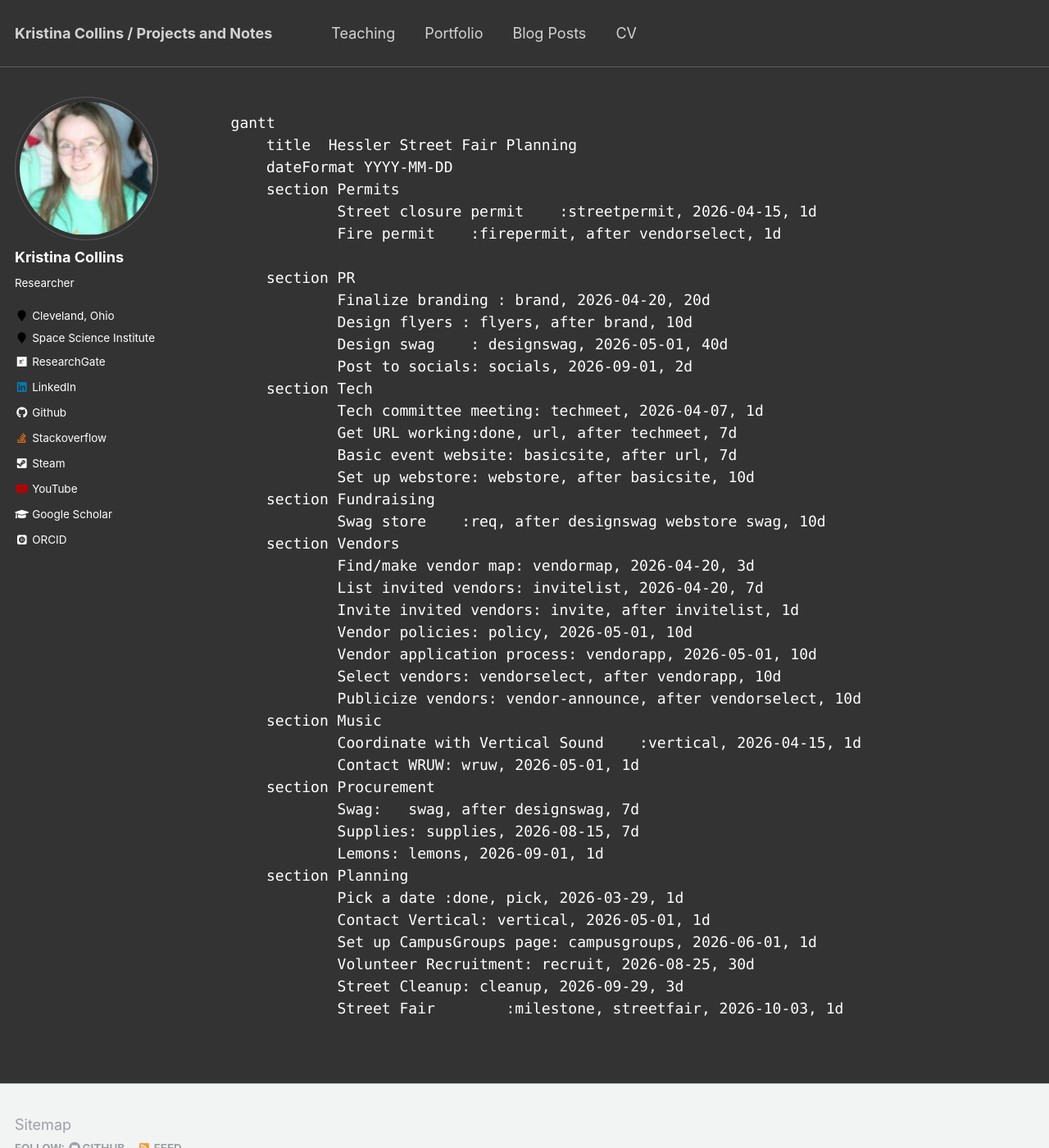
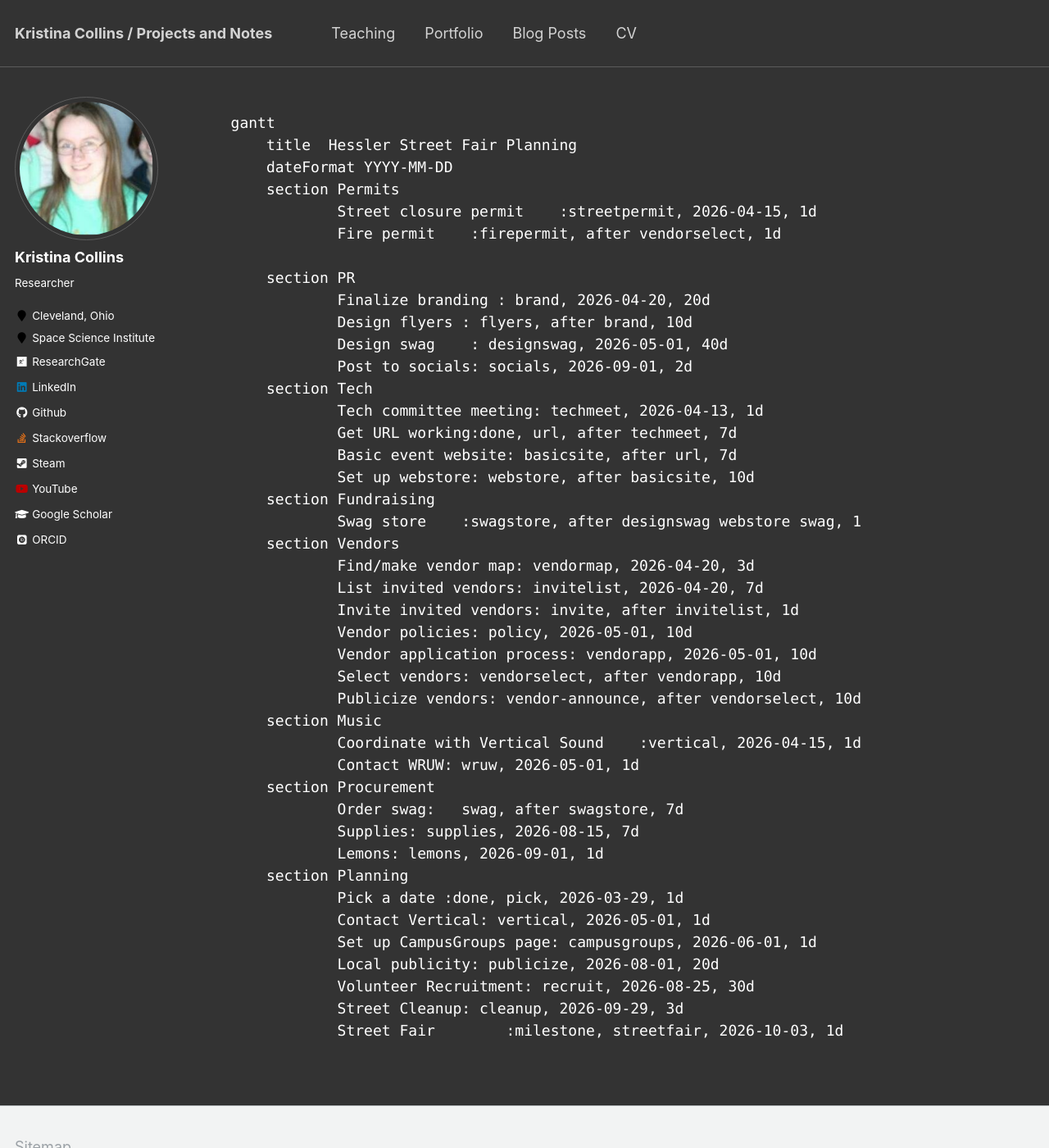
Before and after one commit to KCollins/KCollins.github.io, a Jekyll site: the page built from files/fairplan.md, in a window 1280 px wide and 1400 px high. Shown: the whole window at 82% size. Built offline with Jekyll 4.4.1, drawn with Linux system fonts in a browser that asks for light colours; some web fonts are replaced; our own code applies the rules of GitHub Pages for plain Markdown files.

Commit message:
Update fairplan.md

```diff
--- a/files/fairplan.md
+++ b/files/fairplan.md
@@ -12,12 +12,12 @@ gantt
             Design swag    : designswag, 2026-05-01, 40d
             Post to socials: socials, 2026-09-01, 2d
     section Tech
-            Tech committee meeting: techmeet, 2026-04-07, 1d
+            Tech committee meeting: techmeet, 2026-04-13, 1d
             Get URL working:done, url, after techmeet, 7d
             Basic event website: basicsite, after url, 7d
             Set up webstore: webstore, after basicsite, 10d
     section Fundraising
-            Swag store    :req, after designswag webstore swag, 10d
+            Swag store    :swagstore, after designswag webstore swag, 10d
     section Vendors
             Find/make vendor map: vendormap, 2026-04-20, 3d
             List invited vendors: invitelist, 2026-04-20, 7d
@@ -30,13 +30,14 @@ gantt
             Coordinate with Vertical Sound    :vertical, 2026-04-15, 1d
             Contact WRUW: wruw, 2026-05-01, 1d
     section Procurement
-            Swag:   swag, after designswag, 7d
+            Order swag:   swag, after swagstore, 7d
             Supplies: supplies, 2026-08-15, 7d
             Lemons: lemons, 2026-09-01, 1d
     section Planning
             Pick a date :done, pick, 2026-03-29, 1d
             Contact Vertical: vertical, 2026-05-01, 1d
             Set up CampusGroups page: campusgroups, 2026-06-01, 1d
+            Local publicity: publicize, 2026-08-01, 20d
             Volunteer Recruitment: recruit, 2026-08-25, 30d
             Street Cleanup: cleanup, 2026-09-29, 3d
             Street Fair        :milestone, streetfair, 2026-10-03, 1d
```
